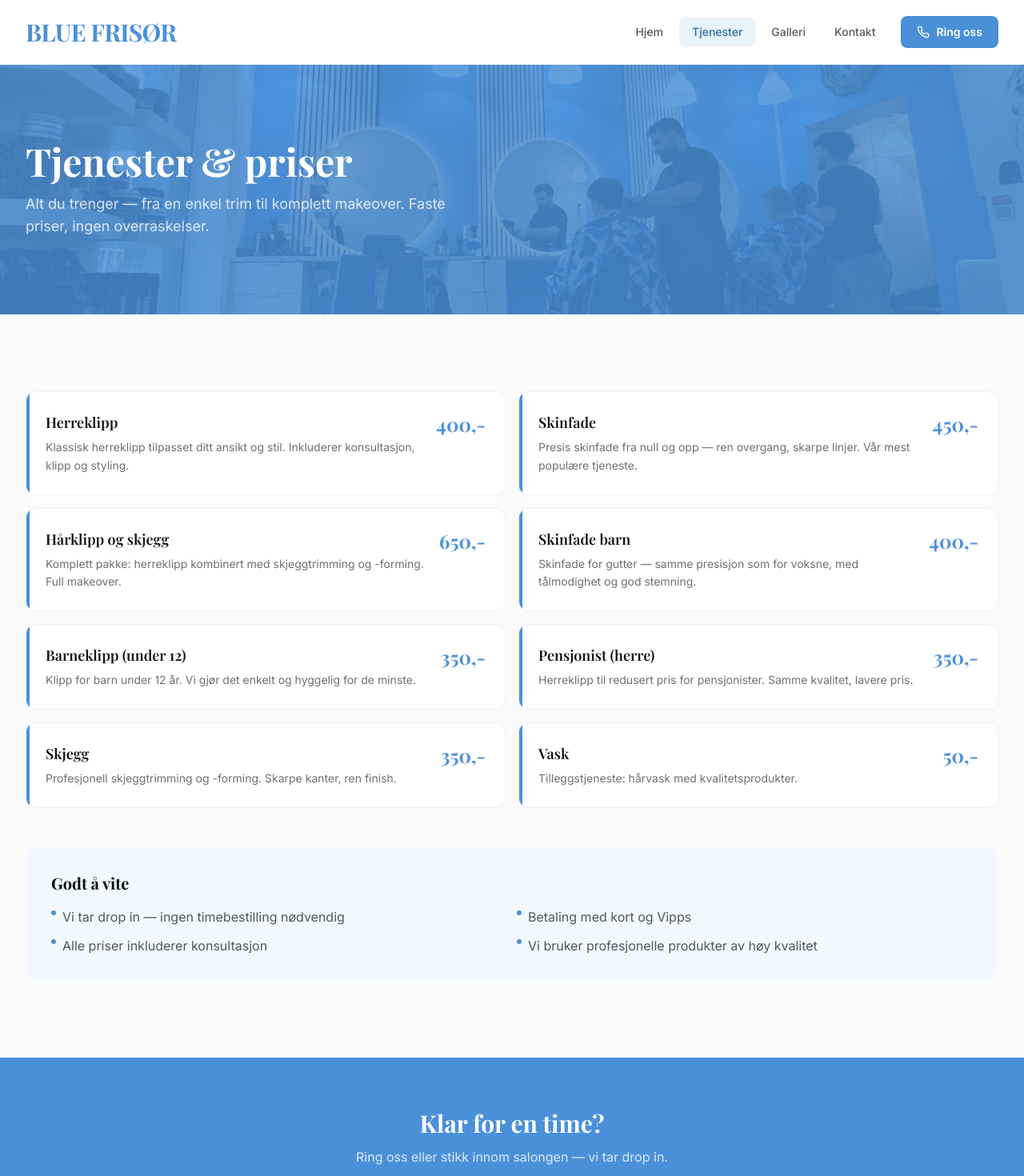
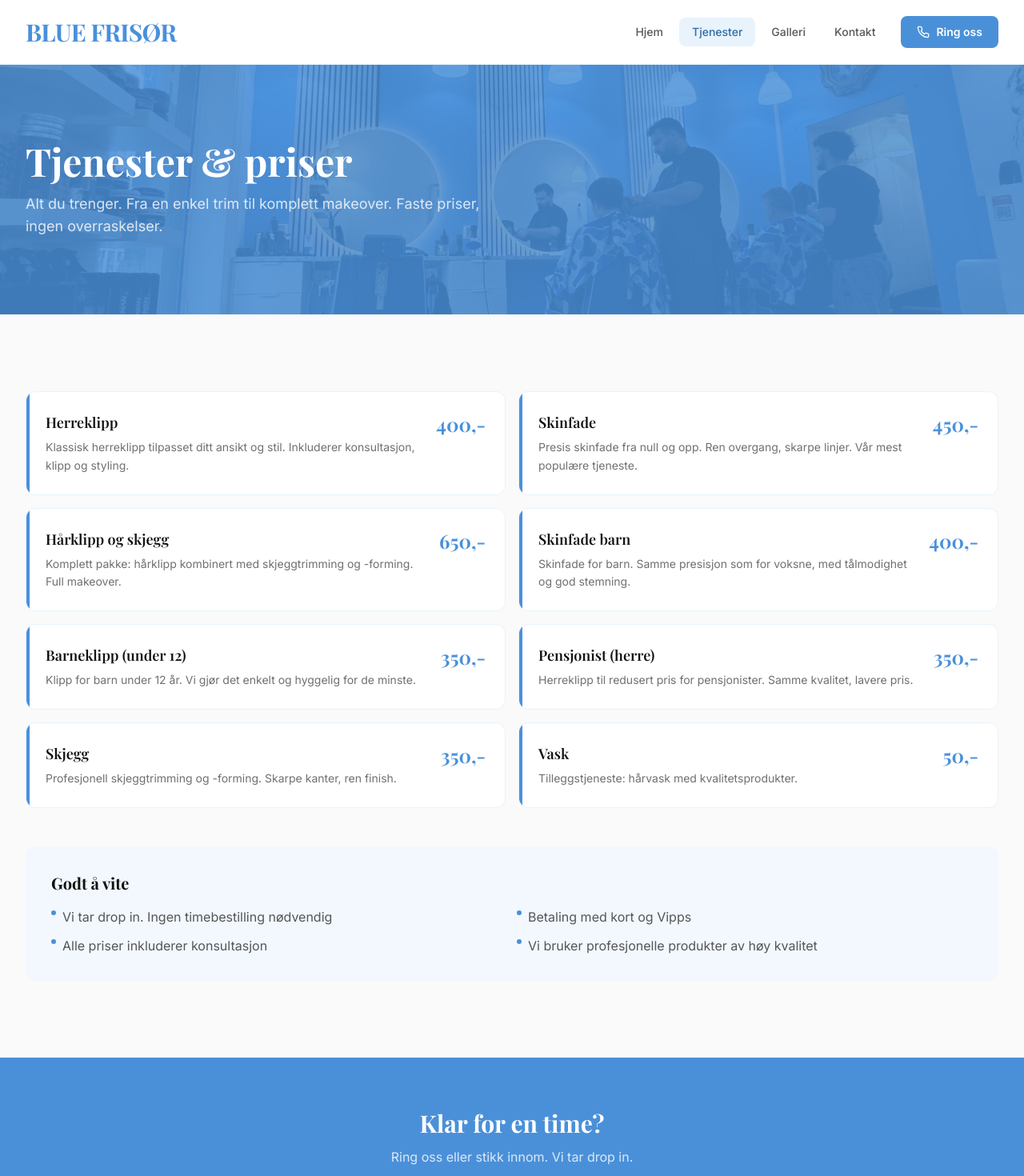
Before and after one commit to GitDABA/bk-bluefrisor, a Next.js app: page /tjenester in a window 1280 px wide. Shown: the top 1470 px of the page at 80% size. Built offline with nearby package versions, Linux system fonts and the light colour scheme.

Commit message:
copy: remove em-dashes, fix gender-neutral language across all pages

```diff
--- a/src/app/galleri/page.tsx
+++ b/src/app/galleri/page.tsx
@@ -77,7 +77,7 @@ export default function GalleriPage() {
             Galleri
           </h1>
           <p className="mt-4 max-w-xl text-lg text-white/80">
-            Velkommen inn — et glimt av salongen på Grønlandsleiret 18.
+            Velkommen inn. Et glimt av salongen på Grønlandsleiret 18.
           </p>
         </div>
       </section>
@@ -115,7 +115,7 @@ export default function GalleriPage() {
             Vil du se salongen selv?
           </h2>
           <p className="mt-3 text-foreground/60">
-            Stikk innom — drop in er alltid velkomment.
+            Stikk innom. Drop in er alltid velkomment.
           </p>
           <div className="mt-6 flex flex-col items-center gap-3 sm:flex-row sm:justify-center">
             <a
--- a/src/app/kontakt/page.tsx
+++ b/src/app/kontakt/page.tsx
@@ -67,7 +67,7 @@ export default function KontaktPage() {
                 <div>
                   <h3 className="text-lg font-bold">Drop in velkomment</h3>
                   <p className="text-sm text-white/80">
-                    Ingen timebestilling nødvendig — bare stikk innom.
+                    Ingen timebestilling nødvendig. Bare stikk innom.
                   </p>
                 </div>
               </div>
@@ -185,7 +185,7 @@ export default function KontaktPage() {
             Vi sees på Grønland
           </h2>
           <p className="mt-3 text-white/80">
-            Bare stikk innom — eller ring oss på forhånd.
+            Bare stikk innom, eller ring oss på forhånd.
           </p>
           <a
             href="tel:+4746372323"
--- a/src/app/layout.tsx
+++ b/src/app/layout.tsx
@@ -20,11 +20,11 @@ const inter = Inter({
 
 export const metadata: Metadata = {
   title: {
-    default: "Blue Frisør — Premium Herrfrisør i Oslo",
+    default: "Blue Frisør i Oslo",
     template: "%s | Blue Frisør",
   },
   description:
-    "Blue Frisør — Premium herrfrisør på Grønland i Oslo. Herreklipp, skinfade, skjegg og mer. Ring oss: +47 46 37 23 23.",
+    "Blue Frisør på Grønland i Oslo. Hårklipp, skinfade, skjegg og mer. Ring oss: +47 46 37 23 23.",
   keywords: [
     "frisør oslo",
     "herrfrisør oslo",
@@ -35,9 +35,9 @@ export const metadata: Metadata = {
     "herreklipp oslo",
   ],
   openGraph: {
-    title: "Blue Frisør — Premium Herrfrisør i Oslo",
+    title: "Blue Frisør i Oslo",
     description:
-      "Premium herrfrisør på Grønland i Oslo. Herreklipp, skinfade, skjegg og mer.",
+      "Frisørsalong på Grønland i Oslo. Hårklipp, skinfade, skjegg og mer.",
     locale: "nb_NO",
     type: "website",
     siteName: "Blue Frisør",
--- a/src/app/page.tsx
+++ b/src/app/page.tsx
@@ -38,11 +38,11 @@ export default function HomePage() {
                     <span className="text-blue-primary">FRISØR</span>
                   </h1>
                   <p className="mt-4 text-lg text-white/80 lg:text-xl">
-                    Premium herrfrisør på Grønland i Oslo
+                    Frisørsalong på Grønland i Oslo
                   </p>
                   <div className="mt-3 inline-flex items-center gap-2 rounded-full bg-white/15 px-4 py-2 text-sm font-medium text-white backdrop-blur-sm">
                     <span className="inline-block h-2 w-2 rounded-full bg-green-400" aria-hidden="true" />
-                    Drop in — ingen timebestilling nødvendig
+                    Drop in. Ingen timebestilling nødvendig
                   </div>
                   <div className="mt-8 flex flex-col gap-3 sm:flex-row sm:items-center">
                     <a
@@ -83,7 +83,7 @@ export default function HomePage() {
                 BLUE <span className="text-blue-primary">FRISØR</span>
               </h1>
               <p className="mt-2 text-base text-white/80">
-                Premium herrfrisør — Grønland, Oslo
+                Frisørsalong på Grønland, Oslo
               </p>
               <div className="mt-2 inline-flex items-center gap-2 rounded-full bg-white/15 px-3 py-1.5 text-xs font-medium text-white backdrop-blur-sm">
                 <span className="inline-block h-1.5 w-1.5 rounded-full bg-green-400" aria-hidden="true" />
@@ -95,7 +95,7 @@ export default function HomePage() {
                   className="flex w-full items-center justify-center gap-2 rounded-lg bg-blue-primary px-6 py-4 text-lg font-semibold text-white transition-colors hover:bg-blue-deep"
                 >
                   <PhoneIcon />
-                  Ring oss — 46 37 23 23
+                  Ring oss: 46 37 23 23
                 </a>
               </div>
             </div>
@@ -142,7 +142,7 @@ export default function HomePage() {
                 Våre tjenester
               </h2>
               <p className="mt-3 text-lg text-foreground/60">
-                Profesjonell herrfrisør — fra klassisk klipp til presise fades.
+                Profesjonell frisør for alle. Fra klassisk klipp til presise fades.
               </p>
 
               <div className="mt-8 grid gap-2">
@@ -204,7 +204,7 @@ export default function HomePage() {
               Fra salongen
             </h2>
             <p className="mt-3 text-lg text-foreground/60">
-              Et glimt inn i Blue Frisør — der tradisjonelt håndverk møter
+              Et glimt inn i Blue Frisør. Tradisjonelt håndverk møter
               moderne Oslo.
             </p>
           </div>
@@ -268,7 +268,7 @@ export default function HomePage() {
             Klar for en ny stil?
           </h2>
           <p className="mt-4 text-lg text-white/80">
-            Bare stikk innom — vi tar drop in. Eller ring oss direkte.
+            Bare stikk innom. Vi tar drop in, eller ring oss direkte.
           </p>
           <div className="mt-8 flex flex-col items-center gap-4 sm:flex-row sm:justify-center">
             <a
--- a/src/app/tjenester/page.tsx
+++ b/src/app/tjenester/page.tsx
@@ -4,7 +4,7 @@ import Image from "next/image";
 export const metadata: Metadata = {
   title: "Tjenester og priser",
   description:
-    "Komplett prisliste for Blue Frisør — herreklipp, skinfade, skjegg og mer. Drop in på Grønland i Oslo.",
+    "Komplett prisliste for Blue Frisør. Hårklipp, skinfade, skjegg og mer. Drop in på Grønland i Oslo.",
 };
 
 interface Service {
@@ -24,19 +24,19 @@ const services: Service[] = [
     name: "Skinfade",
     price: "450,-",
     description:
-      "Presis skinfade fra null og opp — ren overgang, skarpe linjer. Vår mest populære tjeneste.",
+      "Presis skinfade fra null og opp. Ren overgang, skarpe linjer. Vår mest populære tjeneste.",
   },
   {
     name: "Hårklipp og skjegg",
     price: "650,-",
     description:
-      "Komplett pakke: herreklipp kombinert med skjeggtrimming og -forming. Full makeover.",
+      "Komplett pakke: hårklipp kombinert med skjeggtrimming og -forming. Full makeover.",
   },
   {
     name: "Skinfade barn",
     price: "400,-",
     description:
-      "Skinfade for gutter — samme presisjon som for voksne, med tålmodighet og god stemning.",
+      "Skinfade for barn. Samme presisjon som for voksne, med tålmodighet og god stemning.",
   },
   {
     name: "Barneklipp (under 12)",
@@ -83,7 +83,7 @@ export default function TjenesterPage() {
             Tjenester & priser
           </h1>
           <p className="mt-4 max-w-xl text-lg text-white/80">
-            Alt du trenger — fra en enkel trim til komplett makeover. Faste
+            Alt du trenger. Fra en enkel trim til komplett makeover. Faste
             priser, ingen overraskelser.
           </p>
         </div>
@@ -128,7 +128,7 @@ export default function TjenesterPage() {
             <ul className="mt-4 grid gap-3 text-foreground/70 sm:grid-cols-2">
               <li className="flex items-start gap-2">
                 <span className="mt-1 inline-block h-1.5 w-1.5 shrink-0 rounded-full bg-blue-primary" aria-hidden="true" />
-                Vi tar drop in — ingen timebestilling nødvendig
+                Vi tar drop in. Ingen timebestilling nødvendig
               </li>
               <li className="flex items-start gap-2">
                 <span className="mt-1 inline-block h-1.5 w-1.5 shrink-0 rounded-full bg-blue-primary" aria-hidden="true" />
@@ -154,7 +154,7 @@ export default function TjenesterPage() {
             Klar for en time?
           </h2>
           <p className="mt-3 text-white/80">
-            Ring oss eller stikk innom salongen — vi tar drop in.
+            Ring oss eller stikk innom. Vi tar drop in.
           </p>
           <a
             href="tel:+4746372323"
```
